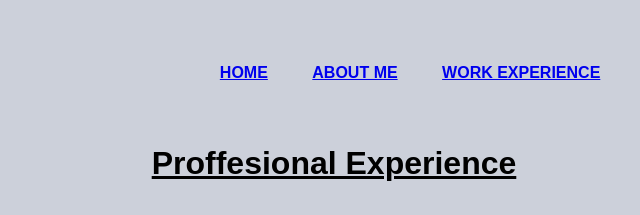
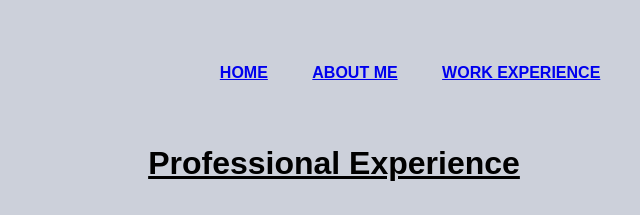
Before and after one commit to Arjhae101/AbadMP1, a plain HTML site: page work.html in a window 1280 px wide. Shown: the top 215 px of the page, 306-946 px from the left. Drawn offline with Linux system fonts and the light colour scheme.

Commit message:
Correct Spellin
line 23

```diff
--- a/work.html
+++ b/work.html
@@ -20,7 +20,7 @@
         </nav>
         <div class="portfolio-content">
 
-            <center><u><h1>Proffesional Experience</h1></u>
+            <center><u><h1>Professional Experience</h1></u>
                 <br><br>
             <img src="images/work1.JPG" alt="">
             <br><br>
```
